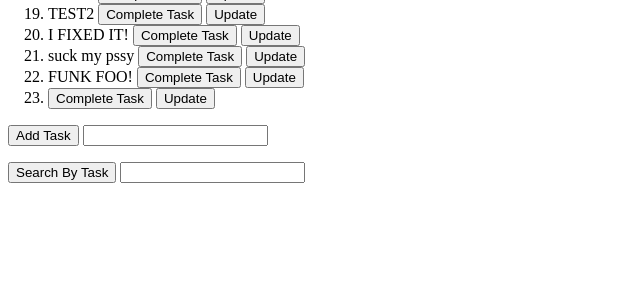
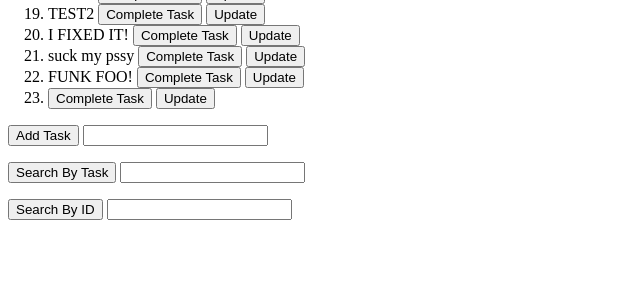
Before and after one commit to Bashworth16/Todo, a Django app: page / in a window 1280 px wide. Shown: the part 440-739 px from the top of the page, without its empty margins (0-640 px from the left). Run offline with Django 3.2, Linux system fonts and the light colour scheme; data comes from the database, SQL or seed files in the repository.

Commit message:
Adding a search by ID function. Incomplete.

```diff
--- /dev/null
+++ b/mysite/todo/templates/todos/idresults.html
@@ -0,0 +1,5 @@
+<ul>
+  <li>{{ results }}</li>
+</ul>
+
+<button onclick="location.href='http://127.0.0.1:8000';">Go Home</button>
--- a/mysite/todo/templates/todos/index.html
+++ b/mysite/todo/templates/todos/index.html
@@ -20,3 +20,8 @@
     <input type="submit" value="Search By Task"/>
     <input type="text" name="search_text"/>
 </form>
+
+<form action="idresults" method="POST">{% csrf_token %}
+    <input type="submit" value="Search By ID"/>
+    <input type="text" name="search_id"/>
+</form>
--- a/mysite/todo/urls.py
+++ b/mysite/todo/urls.py
@@ -6,6 +6,7 @@ urlpatterns = [
     path('', views.task_list, name='task'),
     path('add', views.add_task, name='add'),
     path('results', views.search, name='search1'),
+    path('idresults', views.search_id, name='search_id'),
     path('remove/<task_id>/', views.remove_task, name='remove'),
     path('update1/<task_id>/', views.update1, name='update'),
     path('update1/<task_id>/update_task', views.update_task, name='update_task'),
--- a/mysite/todo/views.py
+++ b/mysite/todo/views.py
@@ -24,6 +24,20 @@ def search(request):
     return render(request, 'todos/results.html', context)
 
 
+def search_id(request):
+    search = request.POST.get('search_id')
+    results = ''
+    for jobs in Todo.objects.all():
+        if search == jobs.id:
+            results = jobs.task
+        else:
+            pass
+    context = {
+        'results': results
+    }
+    return render(request, 'todos/idresults.html', context)
+
+
 def add_task(request):
     if request.method == 'POST':
         new_task = Todo()
```
